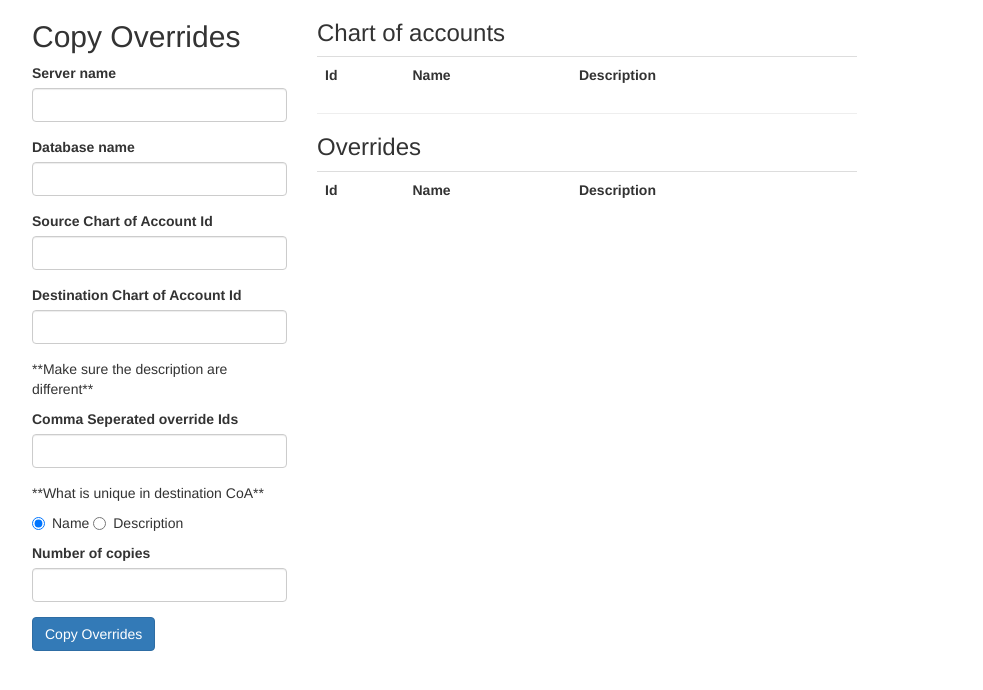
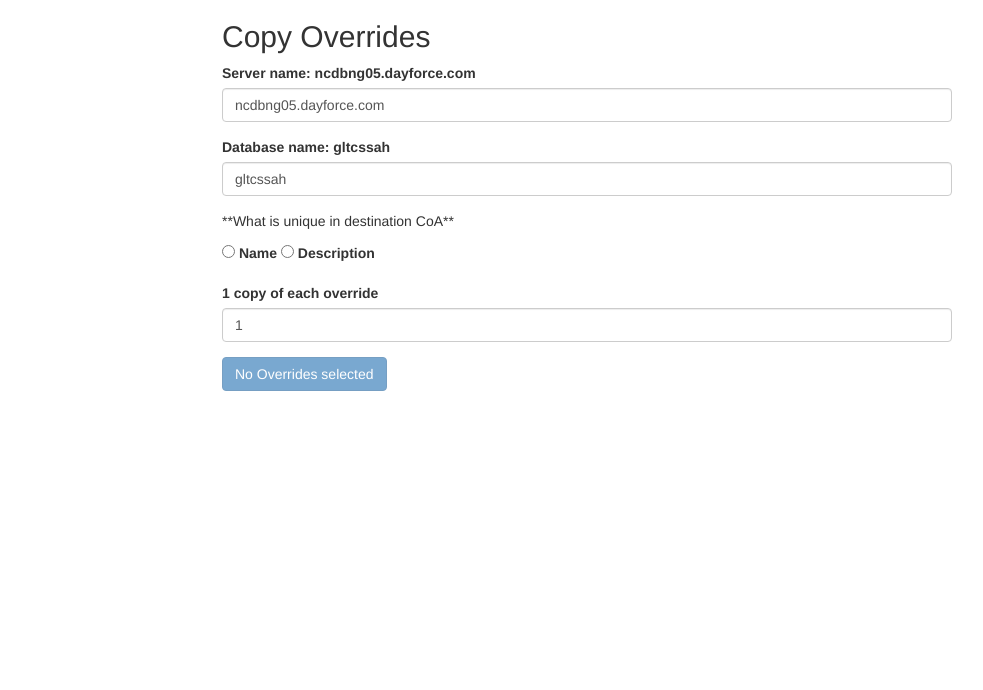
Before and after one commit to zkhan93/override-copy, a Flask app: page / in a window 1280 px wide. Shown: the top 690 px of the page, without its empty margins (53-1036 px from the left). Run offline with Flask 2, Linux system fonts and the light colour scheme; lists and menus that the app fills with data are empty; some libraries are stand-ins or nearby versions.

Commit message:
added vue successfully need to test final version

```diff
--- a/app.py
+++ b/app.py
@@ -40,6 +40,20 @@ def get_coa():
 	data['coas'] = coas
 	return json.dumps(data)
 
+@app.route('/overrides')
+def get_overrides():
+	global cursor
+	data=dict()
+	data['coa_id'] = request.args.get('coa_id')
+	cursor.execute('select PRGLMappingAccountId, shortname, longname from PRGLMappingAccount where PRGLOverrideMappingId='+data.get('coa_id','-1'))
+	override=[]
+	row=cursor.fetchone()
+	while row:
+		override.append({'id':row[0],'name':row[1],'desc':row[2]})
+		row = cursor.fetchone()
+	data['overrides']=override
+	return json.dumps(data)
+
 @app.route('/copy')
 def copy():
 	data = dict()
@@ -59,25 +73,32 @@ def copy():
 			for override_id in data.get('override_ids'):
 				for n in range(data.get('num_copy')):
 					copy_override.copy(source_coa_id = data.get('source_coa'),coa_id=coa_id, override_id=override_id, unique = data.get('unique'))
+		data['status'] = True
 	except Exception as e:
-		data['error']=str(e)
+		data['error'] = str(e)
+		data['status'] = False
 	#index_template = env.get_template('index.html')
-	return redirect('/confirm')
-
-@app.route('/confirm')
-def confirm():
-	confirm_template = env.get_template('confirm.html')
-	return confirm_template.render()
+	return json.dumps(data)
 
 @app.route('/commit')
 def commit():
-	copy_override.commit(correct=True)
-	return redirect('/')
+	data = dict()
+	try:
+		copy_override.commit(correct=True)
+		data['status']=True
+	except Exception as ex:
+		data['status']=False
+	return json.dumps(data)
 
 @app.route('/cancel')
 def cancel():
-	copy_override.commit(correct=False)
-	return redirect('/')
+	data=dict()
+	try:
+		copy_override.commit(correct=False)
+		data['status']=True
+	except Exception as ex:
+		data['status']=False
+	return json.dumps(data)
 
 @app.route('/search')
 def search_server():
--- a/templates/index.html
+++ b/templates/index.html
@@ -5,119 +5,204 @@
 		<link rel="stylesheet" href="https://maxcdn.bootstrapcdn.com/bootstrap/3.3.7/css/bootstrap.min.css" integrity="sha384-BVYiiSIFeK1dGmJRAkycuHAHRg32OmUcww7on3RYdg4Va+PmSTsz/K68vbdEjh4u" crossorigin="anonymous">
 	</head>
 	<body>
+		<script src="https://unpkg.com/vue"></script>
+		<script src="https://unpkg.com/axios/dist/axios.min.js"></script>
+		{% raw %}
 		<div class="container" id="app">
-			<div class="col-sm-3">
+			<div class="col-sm-8 col-sm-offset-2">
 				<h2>Copy Overrides</h2>
-				<p>{{server}}</p>
-				<p>{{error}}</p>
-				<form action="/copy" method="get">
-
+				<p class="error">{{error}}</p>
 				<div class="form-group">
-						<label>Server name</label>
-						<input type="text" class="form-control" name="server" value="{{server}}"/>
+					<label>Server name: {{server}}</label>
+					<input type="text" class="form-control" name="server" v-model.trim="server">
 				</div>
 				<div class="form-group">
-						<label>Database name</label>
-						<input type="text" class="form-control" name="database" value="{{database}}"/>
+					<label>Database name: {{database}}</label>
+					<input type="text" class="form-control" name="database" v-model.trim="database" v-on:change="getCoas">
 				</div>
-					<div class="form-group">
-						<label>Source Chart of Account Id</label>
-						<input type="text" class="form-control" name="source_coa" value="{{source_coa}}"/>
-					</div>
-					<div class="form-group">
-						<label>Destination Chart of Account Id</label>
-						<input type="text" class="form-control" name="destination_coa" value="{{', '.join(destination_coas)}}"/>
-					</div>
-					<div class="form-group">
-						<p>**Make sure the description are different**</p>
-						<label>Comma Seperated override Ids</label>
-						<input type="text" class="form-control" name="override_ids" value="{{', '.join(override_ids)}}"/>
-					</div>
-					<div class="radio">
-						<p>**What is unique in destination CoA**</p>
-						<label><input type="radio" name="unique" value="6" checked/> Name</label>
-						<label><input type="radio" name="unique" value="7" /> Description</label>
-					</div>
-					<div class="form-group">
-						<label>Number of copies</label>
-						<input type="number" step="1" min="1" class="form-control" name="num_copy" value="{{num_copy}}"/>
-					</div>
-					<div class="form-group">
-						<button type="submit" class="btn btn-primary">Copy Overrides</button>
-					</div>
-				</form>
-			</div>
-			<div class="col-sm-6">
-				<h3>Chart of accounts</h3>
-				<table id="coa_list" class="table">
-					<tbody>
+				<div v-if="coas.length > 0">
+					<label>Source Chart of account</label>
+					<table id="coa_list" class="table table-condensed">
 						<tr>
 							<th>Id</th>
 							<th>Name</th>
 							<th>Description</th>
 						</tr>
-					</tbody>
-				<table>
-				<hr/>
-				<h3>Overrides</h3>
-				<table id="override_list" class="table table-condenced">
+						<tr v-for="coa in coas" :key="coa.id" :class="{success: source_coa == coa.id}" v-on:click="getOverrideByCoa(coa.id)">
+							<td>{{coa.id}}</td>
+							<td>{{coa.name}}</td>
+							<td>{{coa.desc}}</td>
+						</tr>
+					</table>
+				</div>
+				<div v-if="coas.length>0">
+					<label>Destination Chart of account</label>
+					<table id="coa_list" class="table table-condensed">
 						<tr>
 							<th>Id</th>
 							<th>Name</th>
 							<th>Description</th>
 						</tr>
-				<table>
+						<tr v-for="coa in coas" :key="coa.id" :class="{success: dest_coa == coa.id}" v-on:click="setDestCoa(coa.id)">
+							<td>{{coa.id}}</td>
+							<td>{{coa.name}}</td>
+							<td>{{coa.desc}}</td>
+						</tr>
+
+					</table>
+				</div>
+
+				<div v-if="dest_coa != '' && source_coa != ''">
+					<label>Overrides <small v-if="override_ids.length > 0">{{override_ids.length}} selected</small></label>
+					<table id="override_list" class="table table-condensed">
+						<tr>
+							<th colspan="2">Id</th>
+							<th>Name</th>
+							<th>Description</th>
+						</tr>
+						<tr v-for="override in overrides" :key="override.id" :class="{success: override_ids.indexOf(override.id) >= 0 }">
+							<td><input type="checkbox" :name="override.id" :value="override.id" v-model="override_ids"/></td>
+							<td>{{override.id}}</td>
+							<td>{{override.name}}</td>
+							<td>{{override.desc}}</td>
+						</tr>
+					</table>
+				</div>
+				<div class="form-group">
+					<p>**What is unique in destination CoA** </p>
+					<label><input type="radio" value="6" v-model="unique" /> Name</label>
+					<label><input type="radio" value="7" v-model="unique" /> Description</label>
+				</div>
+				<div class="form-group">
+					<label>{{num_copy}} {{num_copy>1?'copies':'copy'}} of each override</label>
+					<input type="number" step="1" min="1" max="1" class="form-control" v-model="num_copy"/>
+				</div>
+				<p v-if="override_ids.length > 0">A total of {{ override_ids.length * num_copy}} override will be created</p>
+				<a class="btn btn-primary" v-on:click="copyOverrides" href="#" :disabled="!validated" >{{override_ids.length > 0 ? override_ids.length > 1 ? 'Copy ' + override_ids.length + ' overrides' : 'Copy 1 override' : 'No Overrides selected'}}</a>
 			</div>
 		</div>
+		{% endraw %}
 		<!-- Latest compiled and minified JavaScript -->
-		<script src="https://code.jquery.com/jquery-3.2.1.js" integrity="sha256-DZAnKJ/6XZ9si04Hgrsxu/8s717jcIzLy3oi35EouyE=" crossorigin="anonymous"></script>
-		<script src="https://maxcdn.bootstrapcdn.com/bootstrap/3.3.7/js/bootstrap.min.js" integrity="sha384-Tc5IQib027qvyjSMfHjOMaLkfuWVxZxUPnCJA7l2mCWNIpG9mGCD8wGNIcPD7Txa" crossorigin="anonymous"></script>
-		<!-- <script src="https://unpkg.com/vue"></script> -->
+
+
 		<script>
-		/*	var app = new Vue({
+			var app = new Vue({
 			  el: '#app',
 			  data: {
-				message: 'Hello Vue!'
+				error: '',
+				server: 'ncdbng05.dayforce.com',
+				database: 'gltcssah',
+				unique: '',
+				dest_coa: '',
+				source_coa: '',
+				num_copy: 1,
+				coas:[],
+				overrides: [],
+				override_ids: [],
+
+				//for ui
+
+				//classes
+				success: 'success'
+			  },
+			  computed:{
+				validated: function(){
+					return ((this.override_ids.length > 0) && (this.unique == 6 || this.unique == 7))
 				}
+			  },
+			  watch:{
+				source_coa: function(){
+					this.override_ids.splice(0,this.override_ids.length)
+				}
+			  },
+
+			  methods:{
+				clearSelection: function(){
+					this.coas.splice(0,this.coas.length)
+					this.override_ids.splice(0,this.override_ids.length)
+					this.overrides.splice(0,this.overrides.length)
+					this.source_coa=''
+					this.dest_coa=''
+				},
+				getCoas: function(){
+					this.clearSelection()
+
+					console.log('fetching coas')
+					var vm = this
+					axios.get('/coa', {
+						params: {
+						  server: vm.server,
+						  database: vm.database
+						}
+					  })
+					  .then(function (response) {
+						console.log(response.data.coas)
+						vm.coas.splice(0,vm.coas.length)
+						response.data.coas.forEach(function(data){
+							vm.coas.push(data)
 						});
-		*/
-			var server='';
-			var database='';
-			var listCoa = function(){
-				$.ajax({
-					url: "/coa",
-					data:{
-						'server': server,
-						'database': database
+					  })
+					  .catch(function (error) {
+						console.log(error)
+					  });
 				},
-					type: 'GET',
-					context: document.body,
-					success: function(result){
-						console.log(result);
-						result = JSON.parse(result);
-						var trs='';
-						if(result.coas){
-							result.coas.forEach(function(data, index){
-								trs += '<tr><td>'+data.id+'</td><td>'+data.name+'</td><td>'+data.desc+'</td></tr>';
-							});
-							$('#coa_list tbody').append(trs);
+				getOverrideByCoa: function(coa_id){
+					this.source_coa=coa_id
+					this.getOverrides()
+				}
+				,
+				getOverrides: function(){
+					console.log('getting overrides')
+					var vm=this
+					axios.get('/overrides',{
+						params:{
+							coa_id: vm.source_coa
+						}
+					})
+					.then(function (response){
+						console.log(response)
+						vm.overrides.splice(0,vm.overrides.length)
+						response.data.overrides.forEach(function(data){
+							vm.overrides.push(data)
+						})
+					})
+					.catch(function (error){
+						console.log(error)
+					})
+				},
+				setDestCoa: function(coa_id){
+					this.dest_coa = coa_id
+				}
+				,
+				addOverrideToCopy: function(override_id){
+					console.log('adding item to list')
+					if(override_id)
+						this.override_ids.push(override_id)
+				},
+				copyOverrides: function(){
+					console.log('coping..')
+					var vm = this
+					axios.get('/copy',{
+						params:{
+							server: vm.server,
+							database: vm.database,
+							source_coa: vm.source_coa,
+							destination_coas: vm,dest_coa,
+							override_ids: vm.override_ids.join(', '),
+							unique: vm.unique,
+							num_copy: vm.num_copy
+						}
+					})
+					.then(function (response){
+						console.log(response.data)
+						//TOOD: change ui to show confirm and revert buttons
+					})
+					.catch(function (error){
+						console.log(error)
+					})
 				}
 			  }
-				});
-
-			}
-			$("input[name='server']").on('change',function(){
-				//show databases
-				server = $(this).val().trim();
-				console.log(server);
-			});
-			$("input[name='database']").on('focusout',function(){
-				//show databases
-				database = $(this).val().trim();
-				console.log(database);
-				listCoa();
-			});
-
+			})
 		</script>
 	</body>
 </html>
```
Lines whose indentation alone changed are shown as unchanged.
